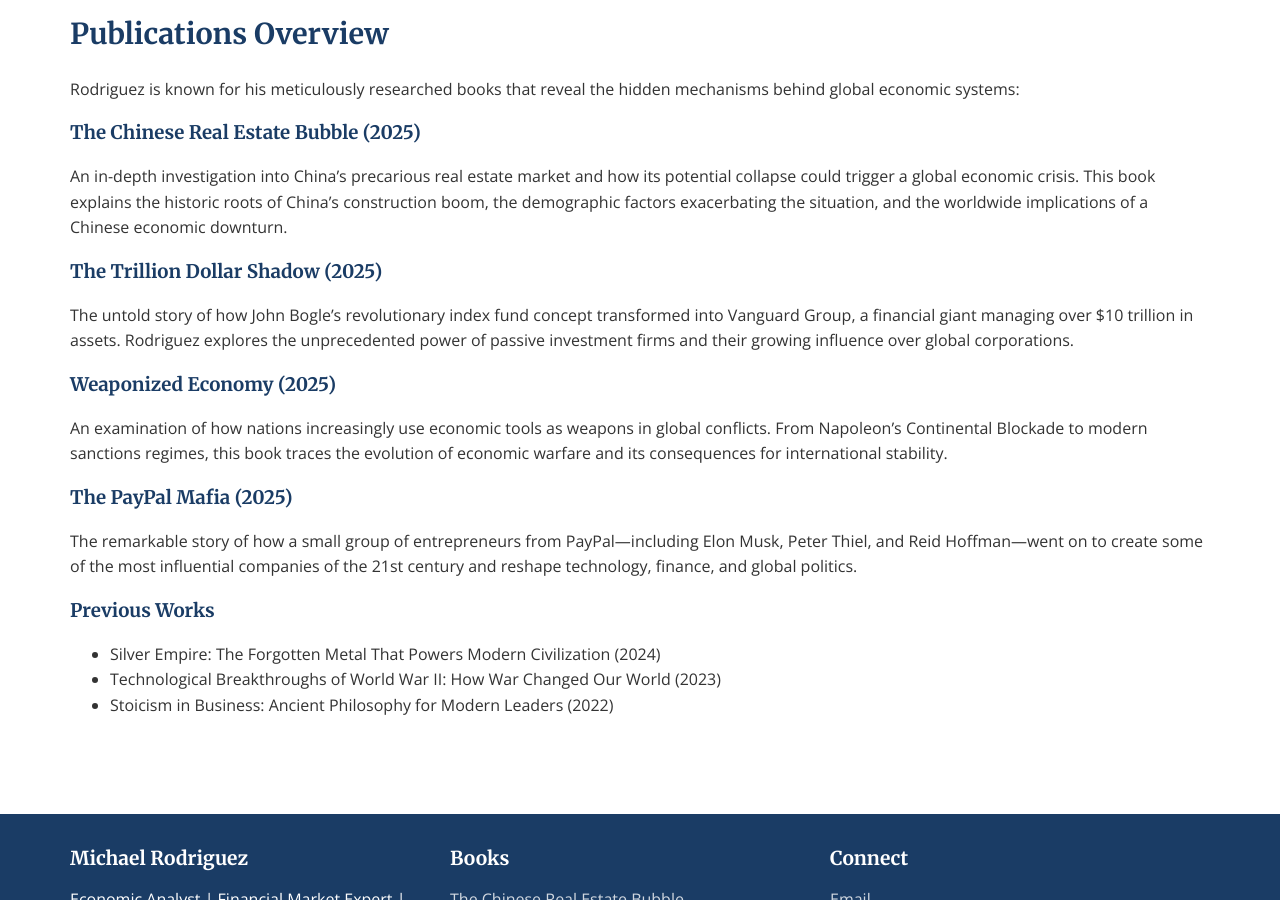
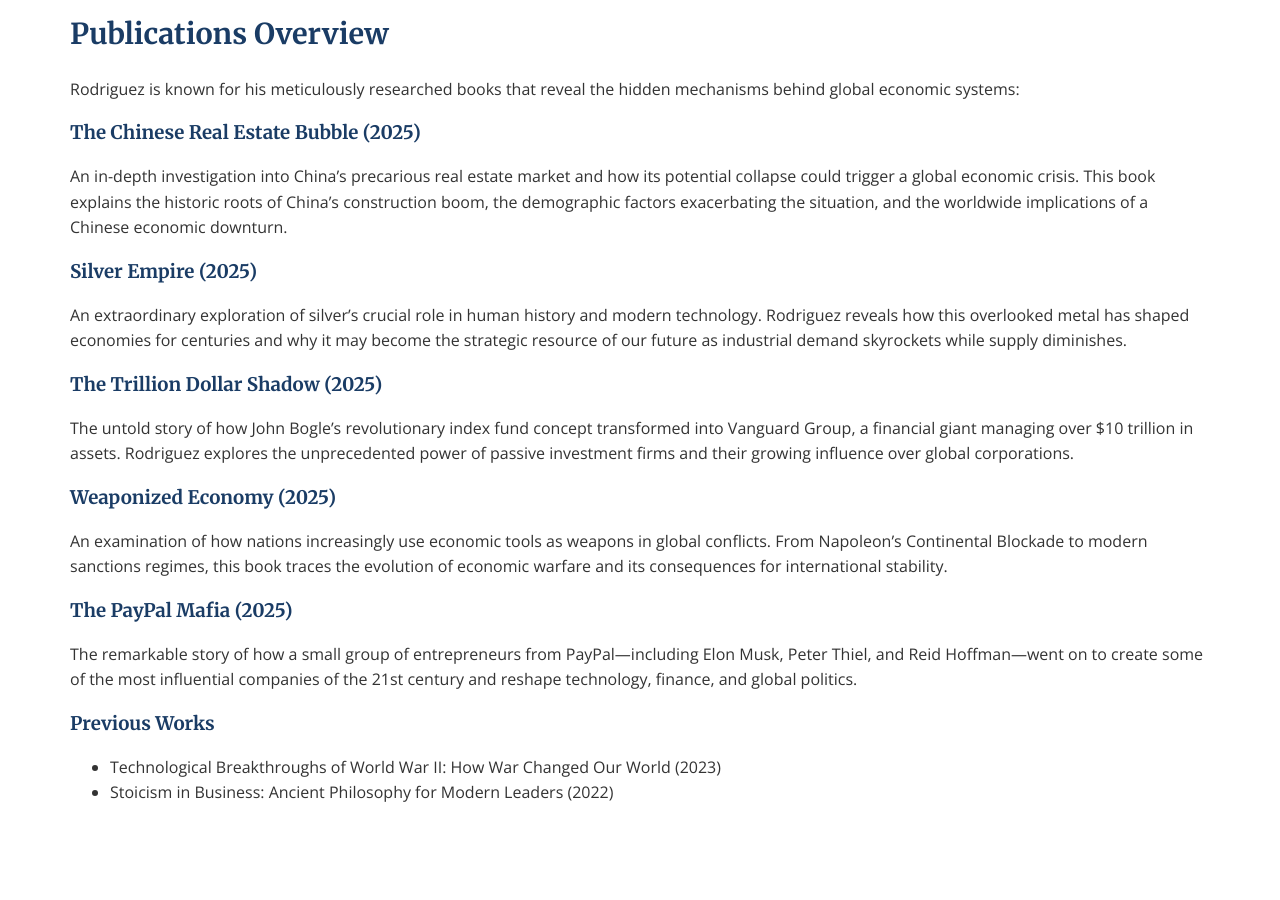
Before and after one commit to Zews123/michael-rodriguez-books, a Jekyll site: the page built from books/index.md, in a window 1280 px wide and 900 px high, scrolled down 1637 px. Built offline with Jekyll 4.4.1, drawn with Linux system fonts in a browser that asks for light colours; some of the changed text lies outside the part shown.

Commit message:
Update index.md

```diff
--- a/books/index.md
+++ b/books/index.md
@@ -15,6 +15,15 @@
       <h3>The Chinese Real Estate Bubble</h3>
       <p>A comprehensive analysis of China's precarious real estate market and how its potential collapse threatens the global economy.</p>
       <a href="{{ site.baseurl }}/books/chinese-real-estate-bubble" class="btn">Read More</a>
+    </div>
+  </div>
+
+  <div class="book-card">
+    <img src="{{ site.baseurl }}/assets/images/Silver-Empire-The-Forgotten-Metal.webp" alt="Silver Empire Book Cover" style="width: 100%; height: auto; max-height: 400px; object-fit: contain;">
+    <div class="book-card-content">
+      <h3>Silver Empire</h3>
+      <p>Discover the extraordinary story of silver, a forgotten metal with dual powers as both a precious store of wealth and an irreplaceable industrial resource.</p>
+      <a href="{{ site.baseurl }}/books/silver-empire" class="btn">Read More</a>
     </div>
   </div>
 
@@ -53,6 +62,9 @@
 ### The Chinese Real Estate Bubble (2025)
 An in-depth investigation into China's precarious real estate market and how its potential collapse could trigger a global economic crisis. This book explains the historic roots of China's construction boom, the demographic factors exacerbating the situation, and the worldwide implications of a Chinese economic downturn.
 
+### Silver Empire (2025)
+An extraordinary exploration of silver's crucial role in human history and modern technology. Rodriguez reveals how this overlooked metal has shaped economies for centuries and why it may become the strategic resource of our future as industrial demand skyrockets while supply diminishes.
+
 ### The Trillion Dollar Shadow (2025)
 The untold story of how John Bogle's revolutionary index fund concept transformed into Vanguard Group, a financial giant managing over $10 trillion in assets. Rodriguez explores the unprecedented power of passive investment firms and their growing influence over global corporations.
 
@@ -63,6 +75,5 @@
 The remarkable story of how a small group of entrepreneurs from PayPal—including Elon Musk, Peter Thiel, and Reid Hoffman—went on to create some of the most influential companies of the 21st century and reshape technology, finance, and global politics.
 
 ### Previous Works
-- Silver Empire: The Forgotten Metal That Powers Modern Civilization (2024)
 - Technological Breakthroughs of World War II: How War Changed Our World (2023)
 - Stoicism in Business: Ancient Philosophy for Modern Leaders (2022)
```
